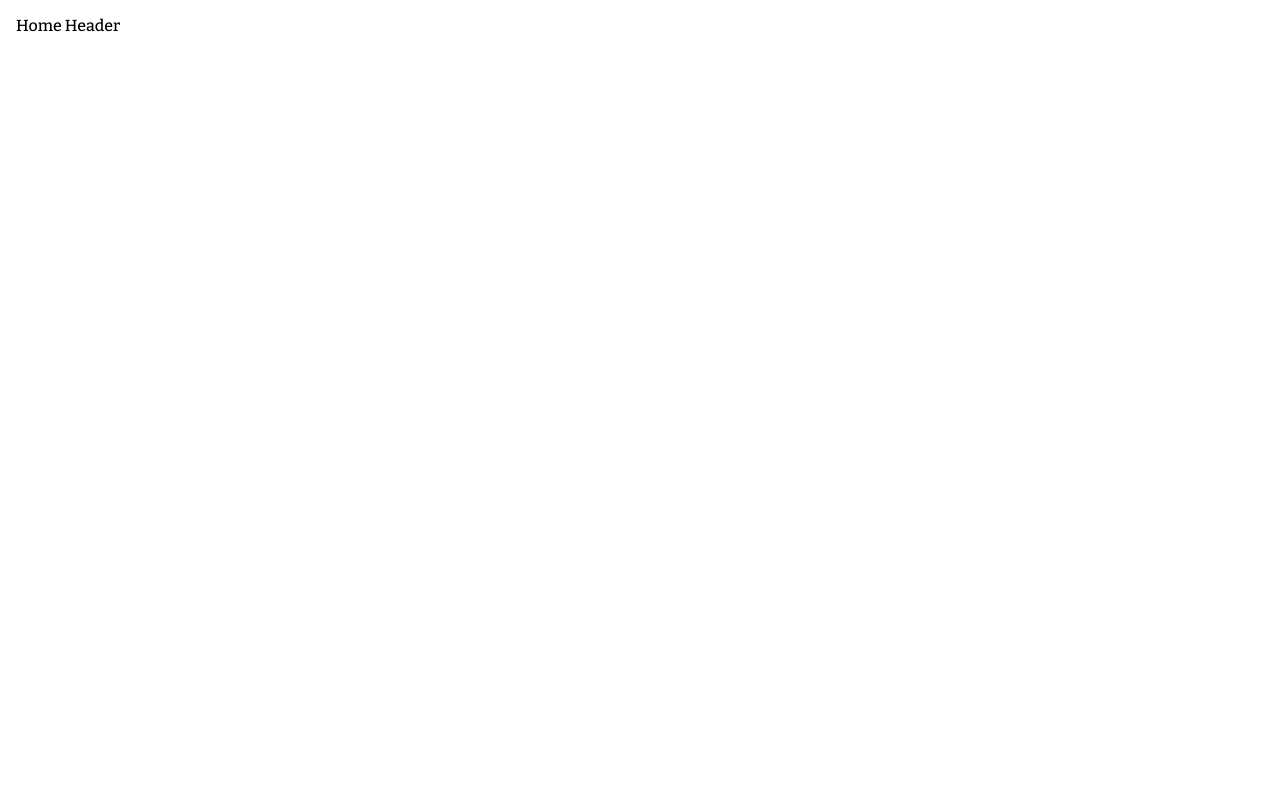
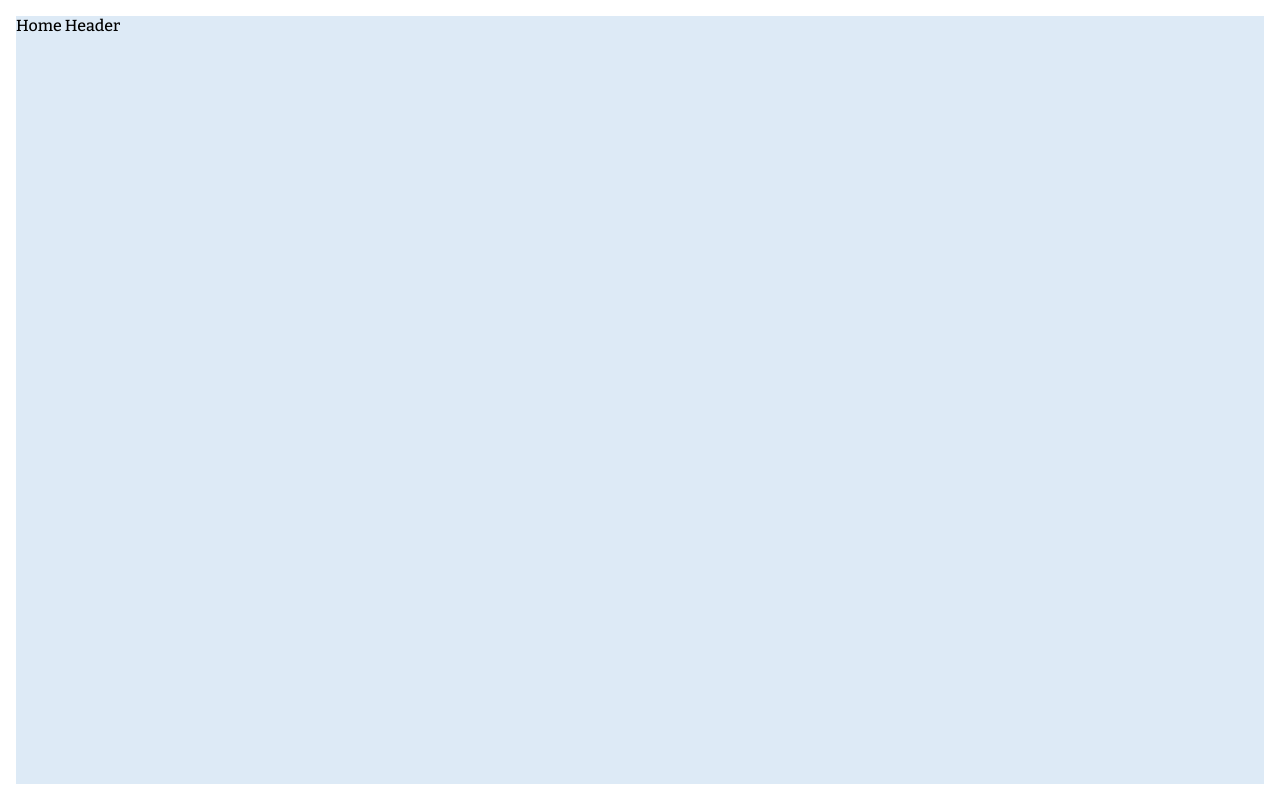
Before and after one commit to Dalcio/dalcio-garcia, a Next.js app: page / in a window 1280 px wide. Shown: the top 800 px of the page. Built offline with nearby package versions, Linux system fonts and the light colour scheme.

Commit message:
feat: animation start

```diff
--- a/src/components/LayoutContainer/LayoutWrapper.ts
+++ b/src/components/LayoutContainer/LayoutWrapper.ts
@@ -3,12 +3,6 @@ import styled, { keyframes } from 'styled-components';
 import { InnerLayoutWrapperProps } from './types';
 
 export const fadeOut = keyframes`
-	content: '';
-	position: fixed;
-	background: ${({ theme }) => theme.colors.white};
-	z-index: 1;
-	inset: 0;
-
 	from {
 		height: ${({ home, theme }) => theme.space[home ? 'md' : 'sm']};
 		background: ${({ bg, theme }) => theme.colors.white};
@@ -23,11 +17,13 @@ const LayoutWrapper = styled.div<InnerLayoutWrapperProps>`
 	background: ${({ bg, theme }) => theme.colors[bg]};
 
 	&.not-scrolled {
-		content: '';
-		position: fixed;
-		background: ${({ theme }) => theme.colors.white};
-		z-index: 1;
-		inset: 0;
+		&:after {
+			content: '';
+			position: fixed;
+			background: ${({ theme }) => theme.colors.white};
+			z-index: 1;
+			inset: 0;
+		}
 
 		${({ home, bg, theme: { colors, space } }) =>
 			(home &&
@@ -67,7 +63,6 @@ const LayoutWrapper = styled.div<InnerLayoutWrapperProps>`
 
 	&.scrolled {
 		&:after {
-			animation: ${fadeOut} 3s ease-in;
 		}
 	}
 `;
--- a/src/components/LayoutContainer/index.tsx
+++ b/src/components/LayoutContainer/index.tsx
@@ -4,27 +4,25 @@ import { FC, useEffect, useState } from 'react';
 import LayoutWrapper from './LayoutWrapper';
 
 const LayoutContainer: FC<LayoutProps> = ({ home, bg, children }) => {
-	const [scrolled, setScrolled] = useState(false);
+	const [scrolled, setScrolled] = useState<'not-scrolled' | 'scrolled'>(
+		'not-scrolled'
+	);
 
 	useEffect(() => {
 		const onScroll = () => {
 			const scrollY = window.scrollY;
 
-			if (scrollY > 10 && !scrolled) {
-				setScrolled(true);
-			} else if (scrollY <= 10 && scrolled) {
-				setScrolled(false);
+			if (scrollY > 10 && scrolled === 'not-scrolled') {
+				setScrolled('scrolled');
+			} else if (scrollY <= 10 && scrolled === 'scrolled') {
+				setScrolled('not-scrolled');
 			}
 		};
 		document.addEventListener('scroll', onScroll);
 	}, [scrolled]);
 
 	return (
-		<LayoutWrapper
-			home={home}
-			className={scrolled ? 'scrolled' : 'not-scrolled'}
-			bg={bg}
-		>
+		<LayoutWrapper home={home} className={scrolled} bg={bg}>
 			{children}
 		</LayoutWrapper>
 	);
```
